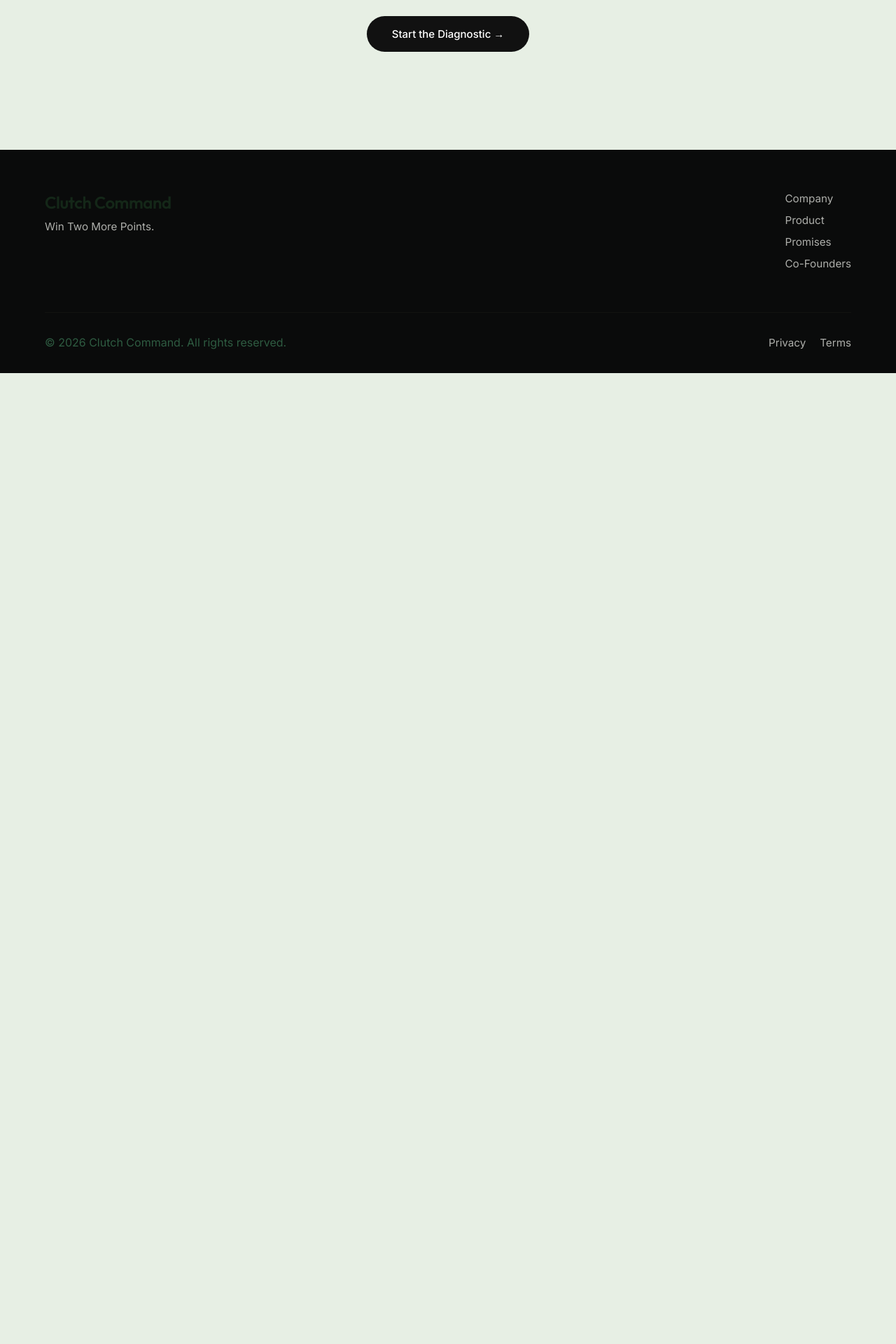
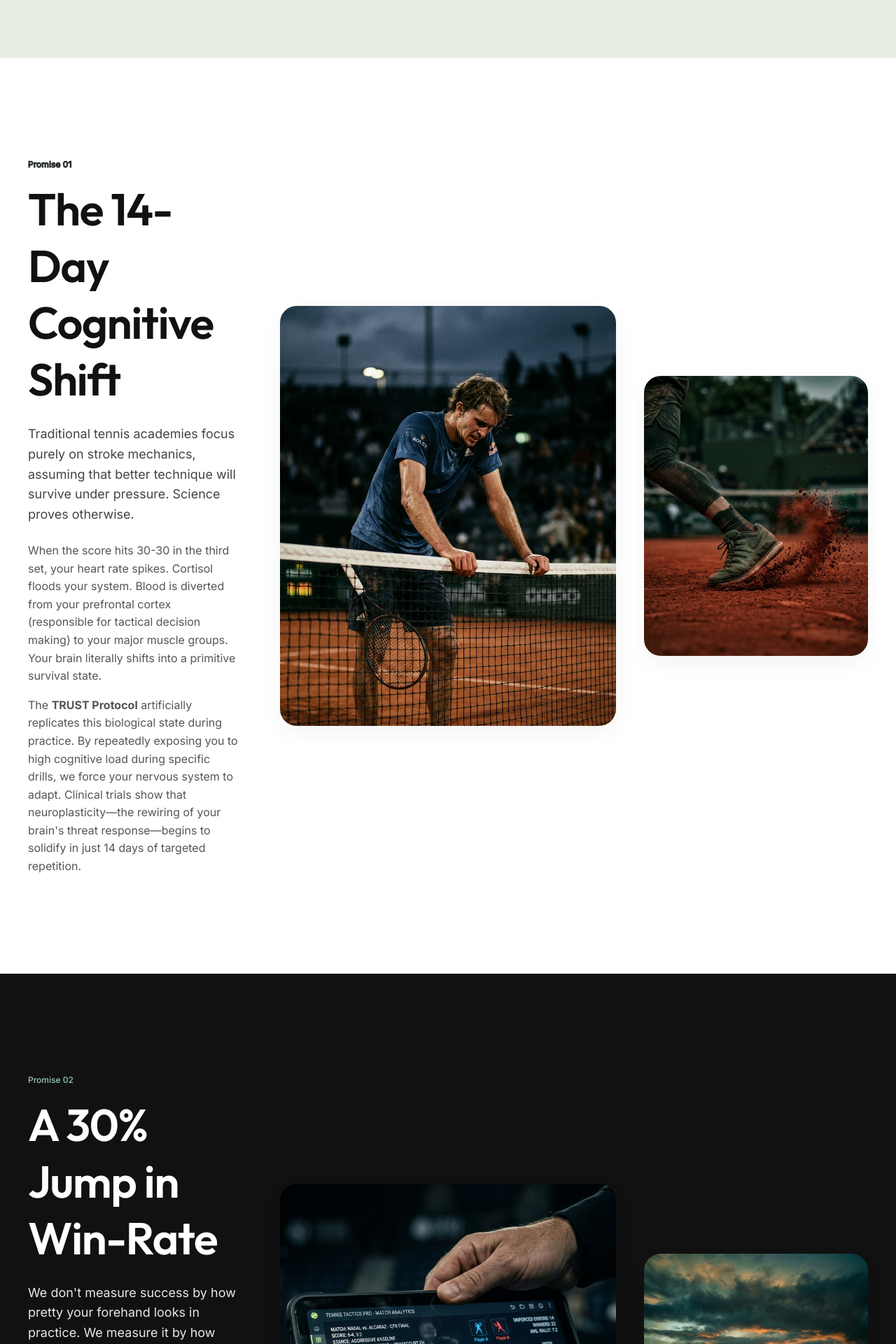
Before and after one commit to aakasharora15/Clutch-Command, a Next.js app: page /promises in a window 1280 px wide. Shown: the part 880-2800 px from the top of the page at 70% size. Before the commit the page ends 1413 px from the top, so only its background shows below. Built offline with nearby package versions, Linux system fonts and the light colour scheme.

Commit message:
Expand Promises page with detailed deep dives

```diff
--- a/src/app/promises/page.tsx
+++ b/src/app/promises/page.tsx
@@ -1,13 +1,16 @@
 import React from 'react';
 import { CTA } from '../../config/cta';
+import SectionHeader from '../../components/SectionHeader';
+import Image from 'next/image';
 
 export default function PromisesPage() {
   return (
     <div className="page-wrapper" style={{ paddingTop: '100px' }}>
+
+      {/* ===== HERO & CARDS ===== */}
       <section className="airy-section" id="promises">
         <div className="wrap">
-          <div className="section-eyebrow">Our Promises</div>
-          <h2 className="section-header">Measurable Results. Quantifiable Improvements.</h2>
+          <SectionHeader eyebrow="Our Promises" title="Measurable Results. Quantifiable Improvements." />
 
           <div className="grid-cards-4" style={{ marginTop: '64px', display: 'grid', gridTemplateColumns: 'repeat(auto-fit, minmax(280px, 1fr))', gap: '40px' }}>
 
@@ -30,12 +33,82 @@ export default function PromisesPage() {
             </div>
 
           </div>
+        </div>
+      </section>
 
-          <div style={{ marginTop: '80px', textAlign: 'center' }}>
-             <a href={CTA.url} className="btn-dark" style={{ padding: '16px 36px', fontSize: '15px' }}>{CTA.labelArrow}</a>
+      {/* ===== DEEP DIVE 1: 14 DAYS ===== */}
+      <section className="airy-section" style={{ background: '#fff' }}>
+        <div className="wrap">
+          <div className="grid-asym-3">
+            <div className="text-col">
+              <div className="section-eyebrow" style={{ color: 'var(--lime)', WebkitTextStroke: '1px #111' }}>Promise 01</div>
+              <h2 className="section-header" style={{ color: '#111', marginBottom: '24px' }}>The 14-Day Cognitive Shift</h2>
+              <p style={{ color: '#444', fontSize: '18px', lineHeight: 1.6, marginBottom: '24px' }}>
+                Traditional tennis academies focus purely on stroke mechanics, assuming that better technique will survive under pressure. Science proves otherwise.
+              </p>
+              <p style={{ color: '#555', lineHeight: 1.6, marginBottom: '16px' }}>
+                When the score hits 30-30 in the third set, your heart rate spikes. Cortisol floods your system. Blood is diverted from your prefrontal cortex (responsible for tactical decision making) to your major muscle groups. Your brain literally shifts into a primitive survival state.
+              </p>
+              <p style={{ color: '#555', lineHeight: 1.6 }}>
+                The <strong>TRUST Protocol</strong> artificially replicates this biological state during practice. By repeatedly exposing you to high cognitive load during specific drills, we force your nervous system to adapt. Clinical trials show that neuroplasticity—the rewiring of your brain's threat response—begins to solidify in just 14 days of targeted repetition.
+              </p>
+            </div>
+            <div className="img-col" style={{ position: 'relative', overflow: 'hidden' }}>
+               <Image src="/tennis_player_exhausted.jpg" alt="Player under stress" fill style={{ objectFit: 'cover' }} sizes="(max-width: 768px) 100vw, 50vw" />
+            </div>
+            <div className="img-col" style={{ position: 'relative', overflow: 'hidden' }}>
+               <Image src="/tennis_shoe_clay.jpg" alt="Tactical movement" fill style={{ objectFit: 'cover' }} sizes="(max-width: 768px) 100vw, 50vw" />
+            </div>
           </div>
         </div>
       </section>
+
+      {/* ===== DEEP DIVE 2: 30% INCREASE ===== */}
+      <section className="airy-section dark">
+        <div className="wrap">
+          <div className="grid-asym-3">
+            <div className="text-col">
+              <div className="section-eyebrow" style={{ color: 'var(--lime)' }}>Promise 02</div>
+              <h2 className="section-header" style={{ marginBottom: '24px' }}>A 30% Jump in Win-Rate</h2>
+              <p style={{ fontSize: '18px', lineHeight: 1.6, marginBottom: '24px', color: 'rgba(255,255,255,0.9)' }}>
+                We don't measure success by how pretty your forehand looks in practice. We measure it by how many decisive points you win when it matters.
+              </p>
+              <p style={{ color: 'var(--muted)', lineHeight: 1.6, marginBottom: '16px' }}>
+                The <strong>Clutch Quotient (CQ)</strong> is our proprietary algorithm that scores your performance across 30 distinct variables during match play. We analyze your footage to pinpoint exactly where your baseline strategy breaks down—whether you drop your court position by 2 meters, abandon your crosscourt patterns, or rush your serve routine.
+              </p>
+              <p style={{ color: 'var(--muted)', lineHeight: 1.6 }}>
+                By identifying and patching these specific tactical leaks, our athletes experience an average 30% increase in break points saved and deciding tiebreaks won. You aren't hitting the ball better; you are simply refusing to beat yourself.
+              </p>
+            </div>
+            <div className="img-col" style={{ position: 'relative', overflow: 'hidden' }}>
+               <Image src="/tennis_blueprint.jpg" alt="Data Analysis" fill style={{ objectFit: 'cover' }} sizes="(max-width: 768px) 100vw, 50vw" />
+            </div>
+            <div className="img-col" style={{ position: 'relative', overflow: 'hidden' }}>
+               <Image src="/tennis_coach_talk.jpg" alt="Coach Analysis" fill style={{ objectFit: 'cover' }} sizes="(max-width: 768px) 100vw, 50vw" />
+            </div>
+          </div>
+        </div>
+      </section>
+
+      {/* ===== DEEP DIVE 3: GUARANTEE ===== */}
+      <section className="airy-section" style={{ background: 'var(--bg-light)' }}>
+        <div className="wrap">
+          <div style={{ maxWidth: '800px', margin: '0 auto', textAlign: 'center' }}>
+            <div className="section-eyebrow">Promise 03</div>
+            <h2 className="section-header" style={{ color: '#111', marginBottom: '32px' }}>The 100% Ironclad Guarantee</h2>
+            <p style={{ color: '#444', fontSize: '18px', lineHeight: 1.6, marginBottom: '24px' }}>
+              We are in the business of elite performance, not empty promises. If you commit to the program, execute the drills, and submit your match footage for review, you will see a measurable improvement in your Clutch Quotient.
+            </p>
+            <p style={{ color: '#555', lineHeight: 1.6, marginBottom: '48px' }}>
+              If, after 30 days of following the TRUST protocol, your AI scoring does not show a definitive improvement in your high-pressure point win rate, we will refund 100% of your investment. No endless customer service loops, no hidden clauses. We either make you a more dangerous competitor, or you don't pay.
+            </p>
+            <a href={CTA.url} className="btn-dark" style={{ padding: '18px 40px', fontSize: '16px', background: 'var(--lime)', color: '#111' }}>
+              {CTA.labelArrow}
+            </a>
+          </div>
+        </div>
+      </section>
+
     </div>
   );
 }
```
